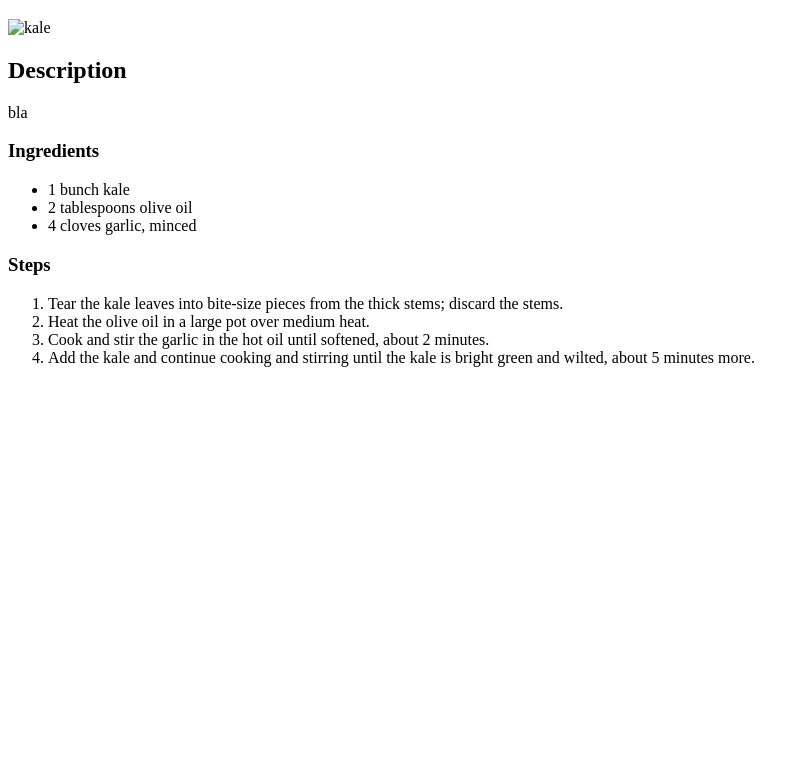
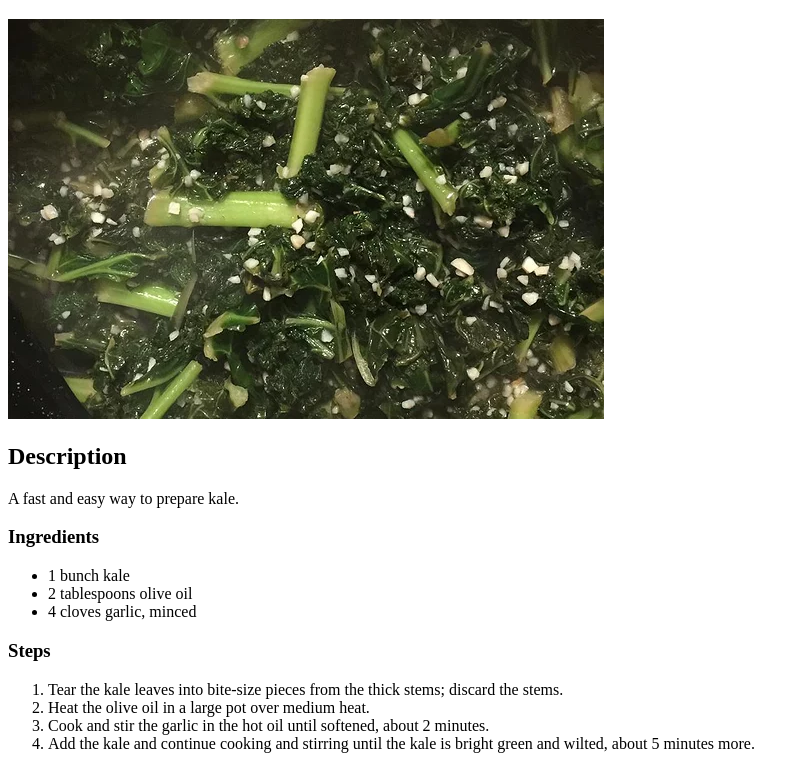
Before and after one commit to MrkH615/odin-recipes, a plain HTML site: page recipes/garlic-kale.html in a window 1280 px wide. Shown: the part 61-830 px from the top of the page, without its empty margins (0-809 px from the left). Before the commit the page ends 800 px from the top, so only its background shows below. Drawn offline with Linux system fonts and the light colour scheme.

Commit message:
Add image for garlic kale recipe

```diff
--- a/recipes/garlic-kale.html
+++ b/recipes/garlic-kale.html
@@ -7,9 +7,9 @@
     <body>
       <div>
         <h1>Sautéed Kale with Garlic</h1>
-        <img src = '#' alt = 'kale'>
+        <img src = '../images/garlic-kale.jpg' alt = 'kale with garlic'>
         <h2>Description</h2>
-        <p>bla</p>
+        <p>A fast and easy way to prepare kale. </p>
         <h3>Ingredients</h3>
           <ul>
             <li>1 bunch kale</li>
```
Also changed, not shown: images/garlic-kale.jpg (added).
